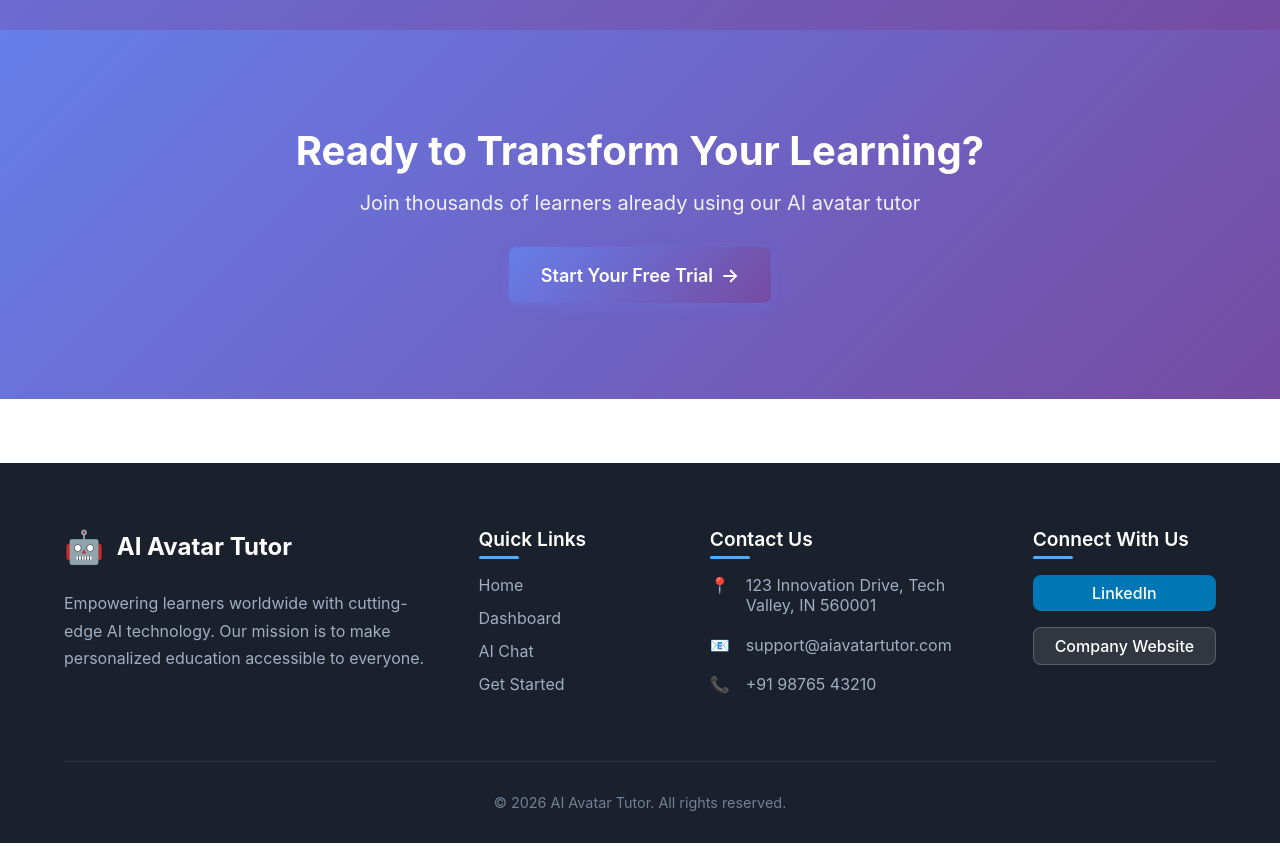
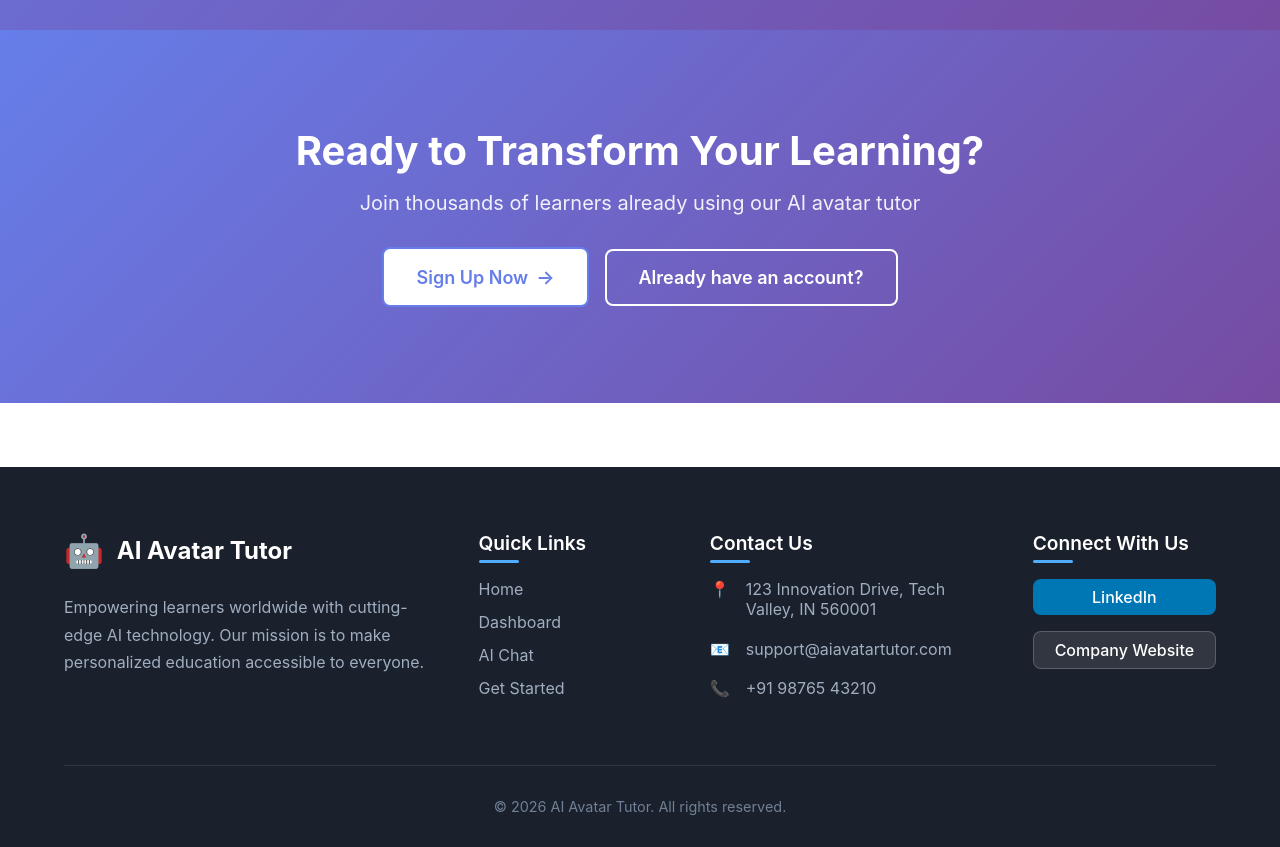
Before and after one commit to Swathidattha02/chatbot_web, a React (Create React App) app in the folder website_frontend/: page / in a window 1280 px wide. Shown: the part 1560-2407 px from the top of the page. Built offline with nearby package versions, Linux system fonts and the light colour scheme.

Commit message:
added signup button in the bottom for landing page

```diff
--- a/website_frontend/src/index.css
+++ b/website_frontend/src/index.css
@@ -59,6 +59,17 @@ code {
 
 .btn-secondary:hover {
   background: #f7fafc;
+}
+
+.btn-outline {
+  background: transparent;
+  color: white;
+  border: 2px solid white;
+}
+
+.btn-outline:hover {
+  background: rgba(255, 255, 255, 0.1);
+  border-color: white;
 }
 
 .btn-small {
--- a/website_frontend/src/pages/Home.js
+++ b/website_frontend/src/pages/Home.js
@@ -149,12 +149,29 @@ function Home() {
                     <p className="cta-subtitle">
                         Join thousands of learners already using our AI avatar tutor
                     </p>
-                    {!isAuthenticated && (
-                        <Link to="/signup" className="btn btn-primary btn-large">
-                            Start Your Free Trial
-                            <span className="btn-icon">→</span>
-                        </Link>
-                    )}
+                    <div className="cta-buttons">
+                        {isAuthenticated ? (
+                            <>
+                                <Link to="/dashboard" className="btn btn-secondary btn-large">
+                                    Go to Dashboard
+                                    <span className="btn-icon">→</span>
+                                </Link>
+                                <Link to="/chat" className="btn btn-outline btn-large">
+                                    Start Learning
+                                </Link>
+                            </>
+                        ) : (
+                            <>
+                                <Link to="/signup" className="btn btn-secondary btn-large">
+                                    Sign Up Now
+                                    <span className="btn-icon">→</span>
+                                </Link>
+                                <Link to="/login" className="btn btn-outline btn-large">
+                                    Already have an account?
+                                </Link>
+                            </>
+                        )}
+                    </div>
                 </div>
             </section>
             <Footer />
--- a/website_frontend/src/styles/Chat.css
+++ b/website_frontend/src/styles/Chat.css
@@ -1,7 +1,7 @@
 .chat-page {
     width: 100%;
     height: 100vh;
-    background: linear-gradient(135deg, #667eea 0%, #764ba2 100%);
+    background: #ffffff;
     position: relative;
     overflow: hidden;
     display: flex;
@@ -109,8 +109,17 @@
     }
 }
 
+/* Avatar Header Section - Hidden for clean interface */
+.chat-avatar-header {
+    display: none;
+}
+
 .chat-avatar-header.speaking {
     cursor: pointer;
+}
+
+.avatar-canvas-container {
+    display: none;
 }
 
 /* Main Chat Content */
--- a/website_frontend/src/styles/Home.css
+++ b/website_frontend/src/styles/Home.css
@@ -234,6 +234,15 @@
   margin-bottom: 2rem;
 }
 
+.cta-buttons {
+  display: flex;
+  gap: 1rem;
+  justify-content: center;
+  align-items: center;
+  flex-wrap: wrap;
+  margin-top: 2rem;
+}
+
 /* Responsive */
 @media (max-width: 768px) {
   .hero-section {
```
